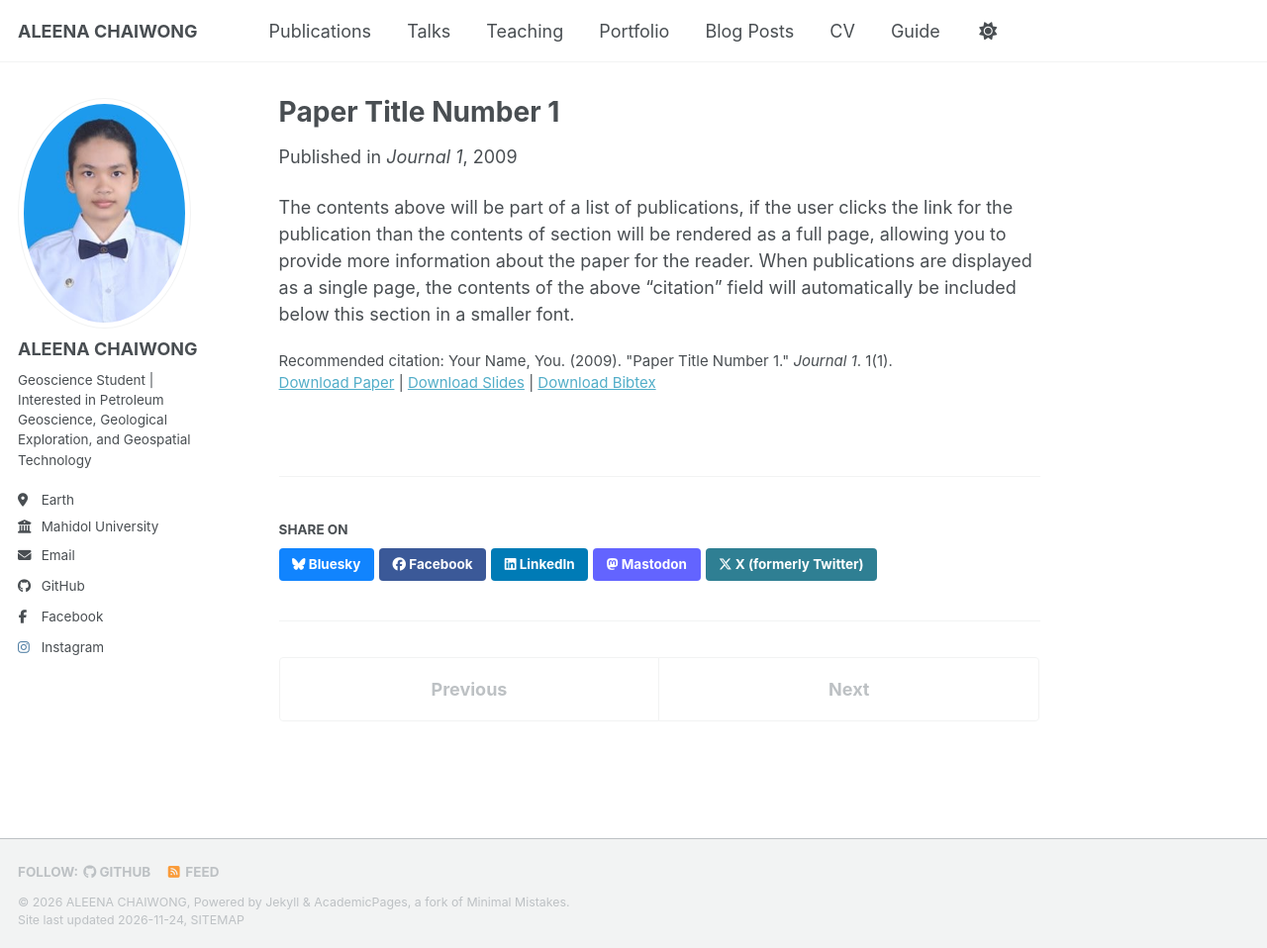
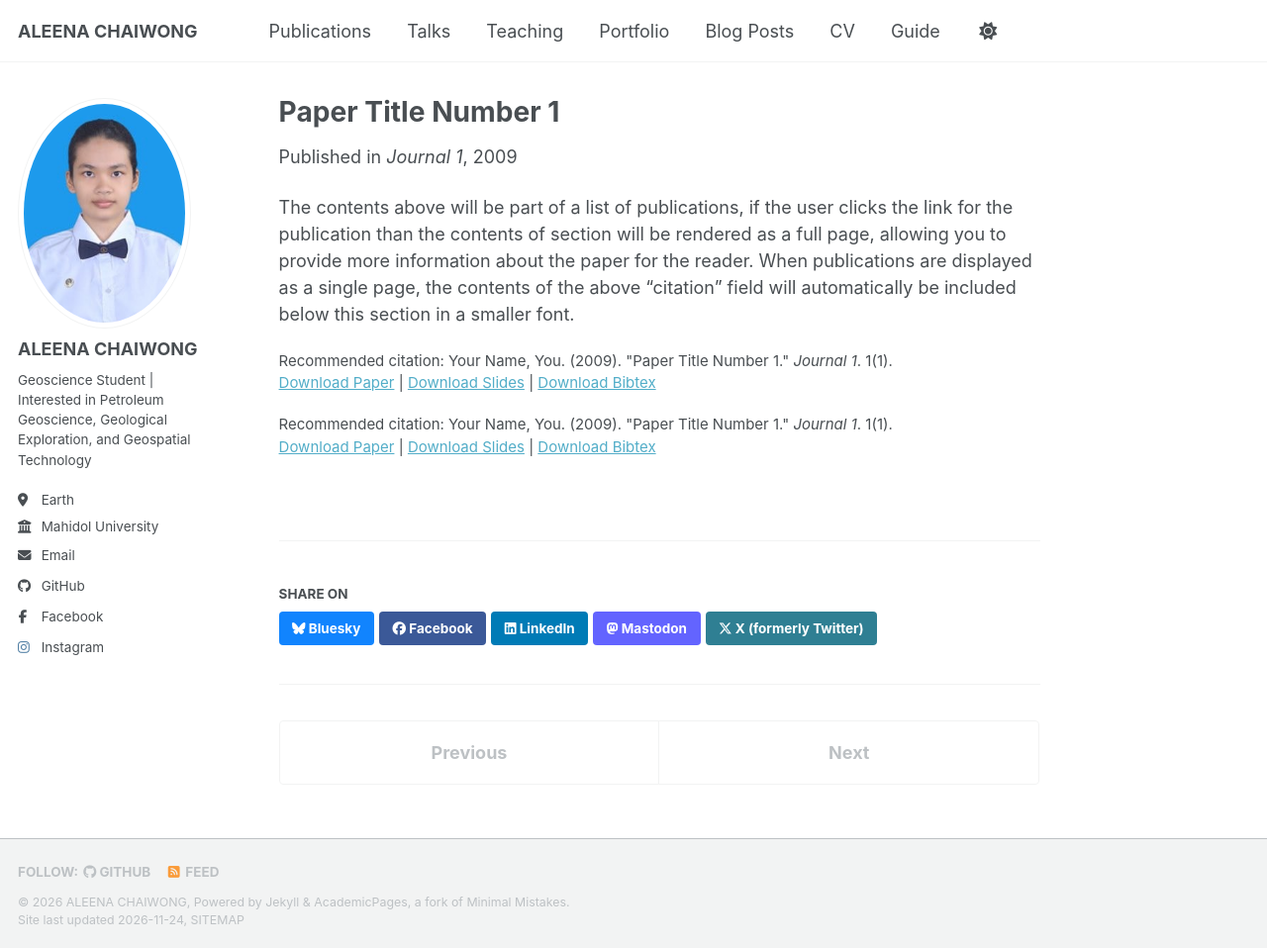
Before and after one commit to aleena-cha/aleena-cha.github.io, a Jekyll site: the page built from _publications/2009-10-01-paper-title-number-1.md, in a window 1280 px wide and 958 px high. Shown: the whole window at 99% size. Built offline with Jekyll 4.4.1, drawn with Linux system fonts in a browser that asks for light colours; a style sheet for code colours, icons or effects is not loaded.

Commit message:
Add conditional links for citation and resources

```diff
--- a/_layouts/single.html
+++ b/_layouts/single.html
@@ -72,6 +72,34 @@ layout: default
         {% elsif page.bibtexurl %}
           <p style="font-size: smaller"><a href="{{ page.bibtexurl }}">Download Bibtex</a></p>
         {% endif %}
+        {% if page.citation or page.paperurl or page.slidesurl or page.bibtexurl or page.codeurl %}
+          <p style="font-size: smaller">
+            {% if page.citation %}
+              Recommended citation: {{ page.citation }}
+              {% if page.paperurl or page.slidesurl or page.bibtexurl or page.codeurl %}<br />{% endif %}
+            {% endif %}
+
+            {% assign links = "" | split: "" %}
+            {% if page.paperurl %}
+              {% capture link_html %}<a href="{{ page.paperurl }}">Download Paper</a>{% endcapture %}
+              {% assign links = links | push: link_html %}
+            {% endif %}
+            {% if page.slidesurl %}
+              {% capture link_html %}<a href="{{ page.slidesurl }}">Download Slides</a>{% endcapture %}
+              {% assign links = links | push: link_html %}
+            {% endif %}
+            {% if page.bibtexurl %}
+              {% capture link_html %}<a href="{{ page.bibtexurl }}">Download Bibtex</a>{% endcapture %}
+              {% assign links = links | push: link_html %}
+            {% endif %}
+            {% if page.codeurl %}
+              {% capture link_html %}<a href="{{ page.codeurl }}" download>Download Code</a>{% endcapture %}
+              {% assign links = links | push: link_html %}
+            {% endif %}
+
+            {{ links | join: " | " }}
+          </p>
+        {% endif %}
 
         {% if page.link %}<div><a href="{{ page.link }}" class="btn">{{ site.data.ui-text[site.locale].ext_link_label | default: "Direct Link" }}</a></div>{% endif %}
       </section>
```
